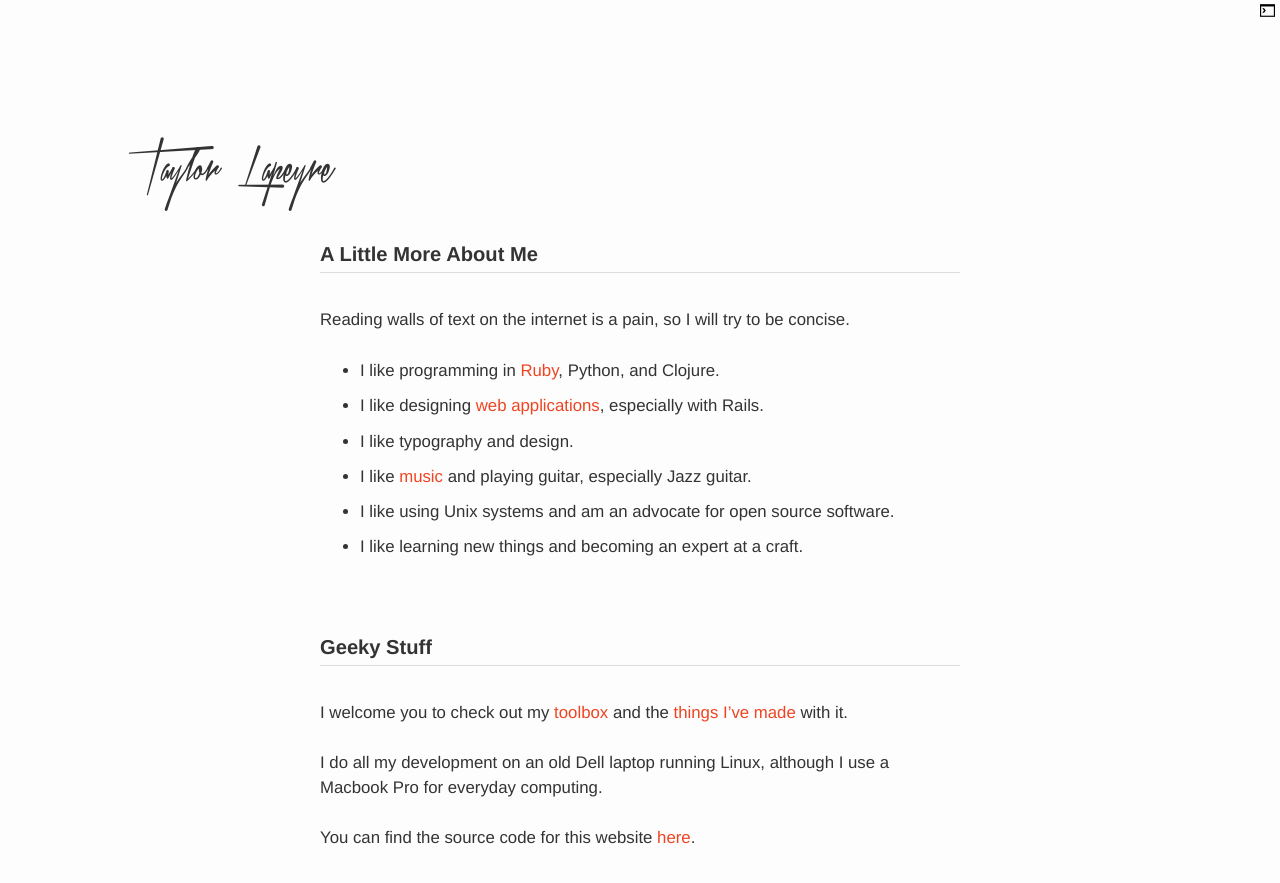
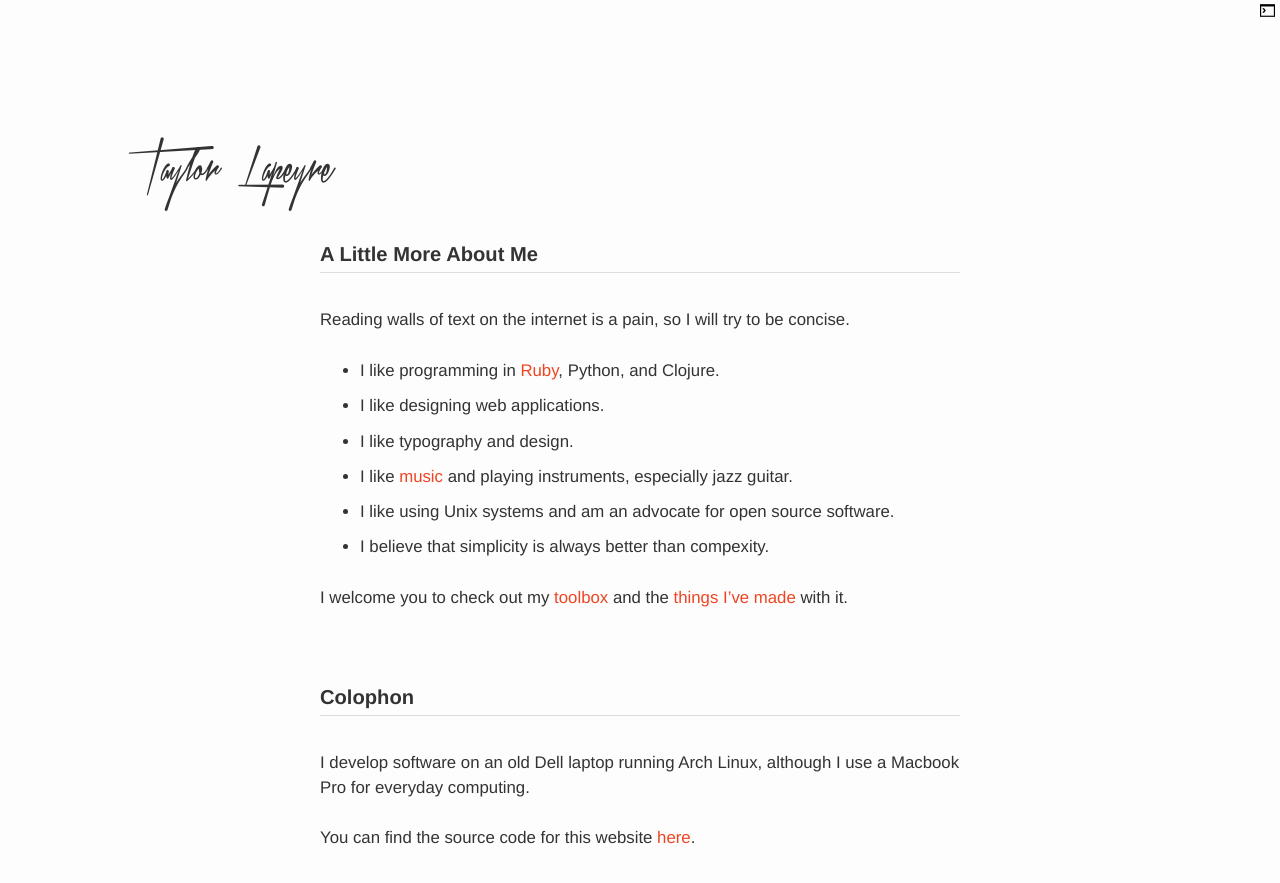
Before and after one commit to taylorlapeyre/taylorlapeyre.github.io, a Jekyll site: the page built from about.md, in a window 1280 px wide. Shown: the top 883 px of the page. Built offline with Jekyll 4.4.1, drawn with Linux system fonts in a browser that asks for light colours; nearby versions of some CDN libraries; some web fonts are replaced.

Commit message:
update about page

```diff
--- a/about.md
+++ b/about.md
@@ -8,20 +8,19 @@ title: About Me
 Reading walls of text on the internet is a pain, so I will try to be concise.
 
 * I like programming in [Ruby][1], Python, and Clojure.
-* I like designing [web applications][2], especially with Rails.
+* I like designing web applications.
 * I like typography and design.
-* I like [music][3] and playing guitar, especially Jazz guitar.
+* I like [music][3] and playing instruments, especially jazz guitar.
 * I like using Unix systems and am an advocate for open source software.
-* I like learning new things and becoming an expert at a craft.
+* I believe that simplicity is always better than compexity.
+
+I welcome you to check out my [toolbox][4] and the [things I've made][5] with it.
 
 <br>
 
-### Geeky Stuff ###
+### Colophon ###
 
-
-I welcome you to check out my [toolbox][4] and the [things I've made][5] with it.
-
-I do all my development on an old Dell laptop running Linux, although I use a Macbook Pro for everyday computing.
+I develop software on an old Dell laptop running Arch Linux, although I use a Macbook Pro for everyday computing.
 
 You can find the source code for this website [here][6].
 
```
